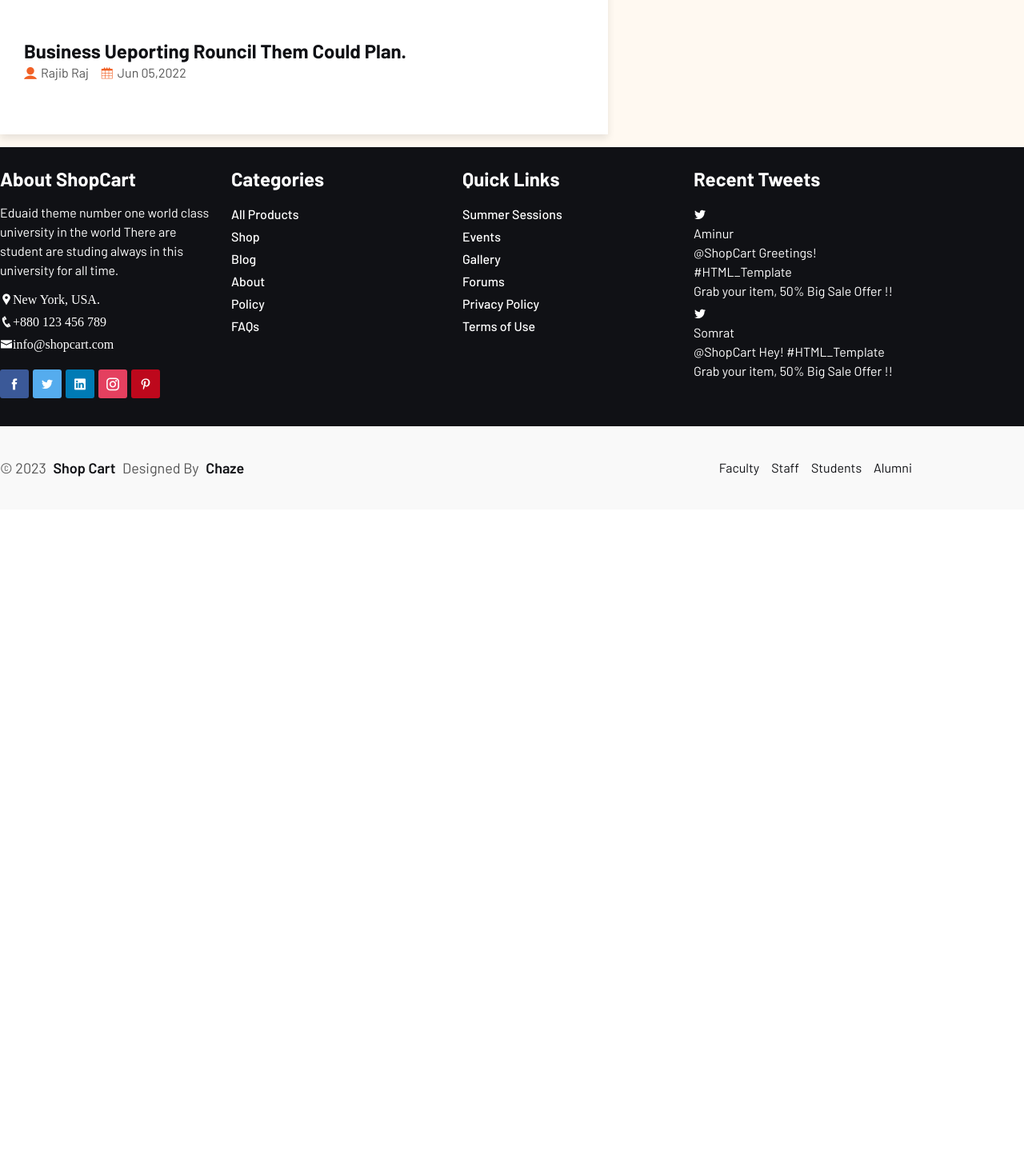
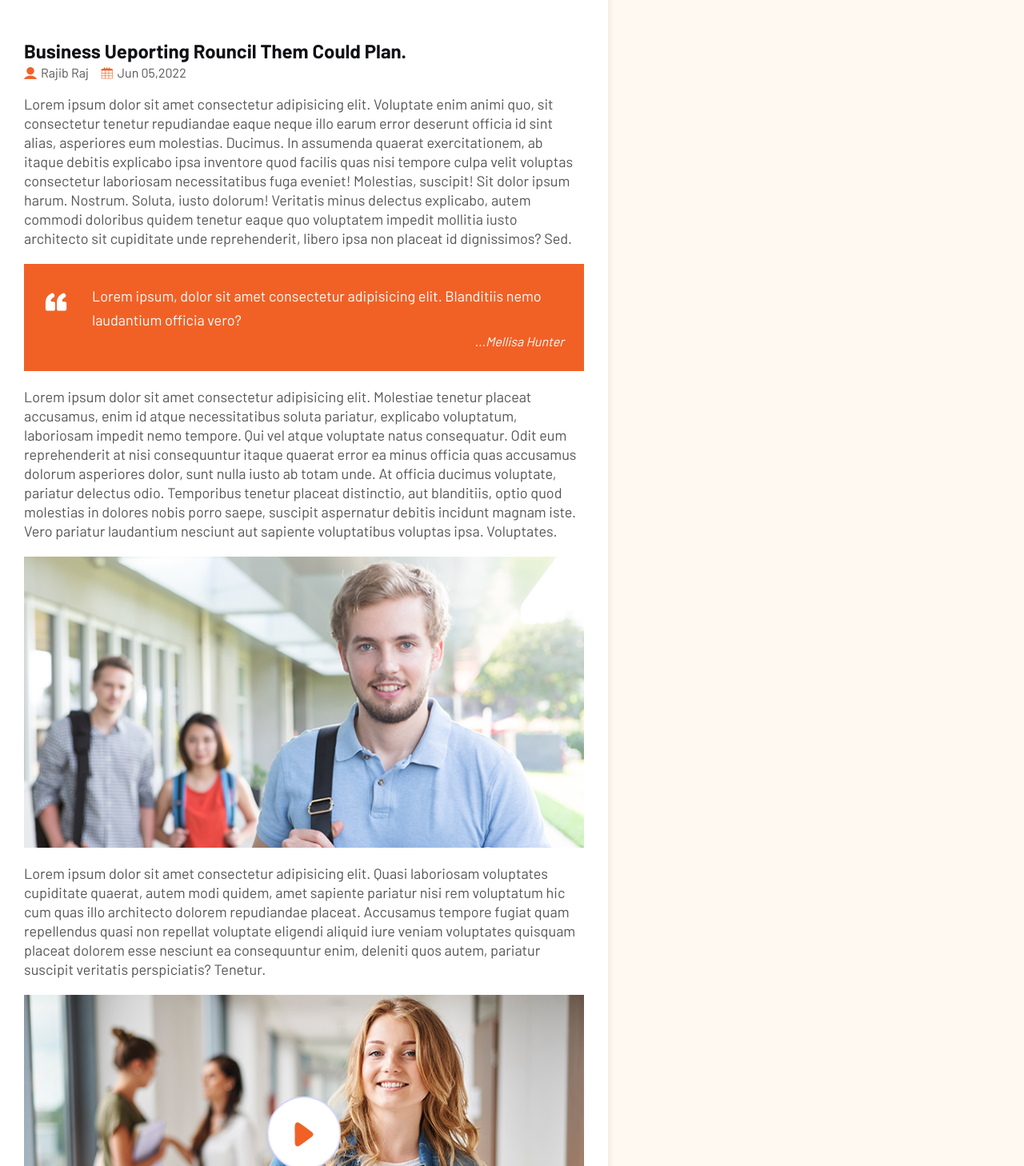
Before and after one commit to iwai-0310/Ecom-React, a React (Vite) app: page /blog/1 in a window 1280 px wide. Shown: the part 992-2450 px from the top of the page at 80% size. Before the commit the page ends 1629 px from the top, so only its background shows below. Built offline with nearby package versions, Linux system fonts and the light colour scheme.

Commit message:
Adds lorem to blog view and some iamges and embed a video too

```diff
--- a/src/shopComponent/BlogView.jsx
+++ b/src/shopComponent/BlogView.jsx
@@ -48,7 +48,93 @@ const BlogView = () => {
                                     ))}
                                   </ul>
                                 </div>
+                                <p>
+                                  Lorem ipsum dolor sit amet consectetur
+                                  adipisicing elit. Voluptate enim animi quo,
+                                  sit consectetur tenetur repudiandae eaque
+                                  neque illo earum error deserunt officia id
+                                  sint alias, asperiores eum molestias. Ducimus.
+                                  In assumenda quaerat exercitationem, ab itaque
+                                  debitis explicabo ipsa inventore quod facilis
+                                  quas nisi tempore culpa velit voluptas
+                                  consectetur laboriosam necessitatibus fuga
+                                  eveniet! Molestias, suscipit! Sit dolor ipsum
+                                  harum. Nostrum. Soluta, iusto dolorum!
+                                  Veritatis minus delectus explicabo, autem
+                                  commodi doloribus quidem tenetur eaque quo
+                                  voluptatem impedit mollitia iusto architecto
+                                  sit cupiditate unde reprehenderit, libero ipsa
+                                  non placeat id dignissimos? Sed.
+                                </p>
+                                <blockquote>
+                                  <p>
+                                    Lorem ipsum, dolor sit amet consectetur
+                                    adipisicing elit. Blanditiis nemo laudantium
+                                    officia vero?
+                                  </p>
+                                  <cite>
+                                    <a href="#">...Mellisa Hunter</a>
+                                  </cite>
+                                </blockquote>
+                                <p>
+                                  Lorem ipsum dolor sit amet consectetur
+                                  adipisicing elit. Molestiae tenetur placeat
+                                  accusamus, enim id atque necessitatibus soluta
+                                  pariatur, explicabo voluptatum, laboriosam
+                                  impedit nemo tempore. Qui vel atque voluptate
+                                  natus consequatur. Odit eum reprehenderit at
+                                  nisi consequuntur itaque quaerat error ea
+                                  minus officia quas accusamus dolorum
+                                  asperiores dolor, sunt nulla iusto ab totam
+                                  unde. At officia ducimus voluptate, pariatur
+                                  delectus odio. Temporibus tenetur placeat
+                                  distinctio, aut blanditiis, optio quod
+                                  molestias in dolores nobis porro saepe,
+                                  suscipit aspernatur debitis incidunt magnam
+                                  iste. Vero pariatur laudantium nesciunt aut
+                                  sapiente voluptatibus voluptas ipsa.
+                                  Voluptates.
+                                </p>
+                                <img
+                                  src="/src/assets/images/blog/single/01.jpg"
+                                  alt=""
+                                />
+                                <p>
+                                  Lorem ipsum dolor sit amet consectetur
+                                  adipisicing elit. Quasi laboriosam voluptates
+                                  cupiditate quaerat, autem modi quidem, amet
+                                  sapiente pariatur nisi rem voluptatum hic cum
+                                  quas illo architecto dolorem repudiandae
+                                  placeat. Accusamus tempore fugiat quam
+                                  repellendus quasi non repellat voluptate
+                                  eligendi aliquid iure veniam voluptates
+                                  quisquam placeat dolorem esse nesciunt ea
+                                  consequuntur enim, deleniti quos autem,
+                                  pariatur suscipit veritatis perspiciatis?
+                                  Tenetur.
+                                </p>
+                                <div className="video-thumb">
+                                  <img
+                                    src="/src/assets/images/blog/single/02.jpg"
+                                    alt=""
+                                  />
+                                  <a
+                                    href="https://youtu.be/wnxO4AT2N4o?si=GdpN5DP3026hfuiw"
+                                    className="video-button popup"
+                                  >
+                                    <i className="icofont-ui-play"></i>
+                                  </a>
+                                </div>
+                                <p>
+                                  Lorem ipsum dolor sit amet consectetur
+                                  adipisicing elit. Labore distinctio quidem
+                                  unde facilis molestias magnam, quisquam
+                                  numquam libero ratione beatae expedita
+                                  cupiditate vel consectetur error explicabo
+                                  voluptatibus nesciunt itaque quaerat?
+                                </p>
                               </div>
+
                               {/* post content ends */}
                             </div>
                           ))}
```
